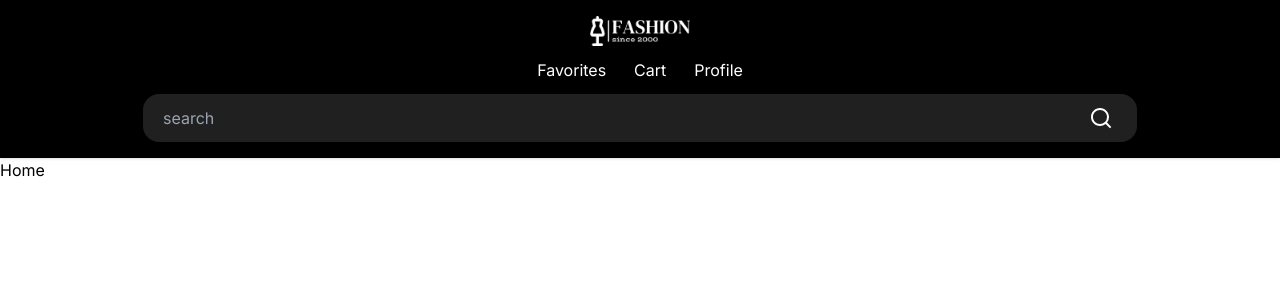
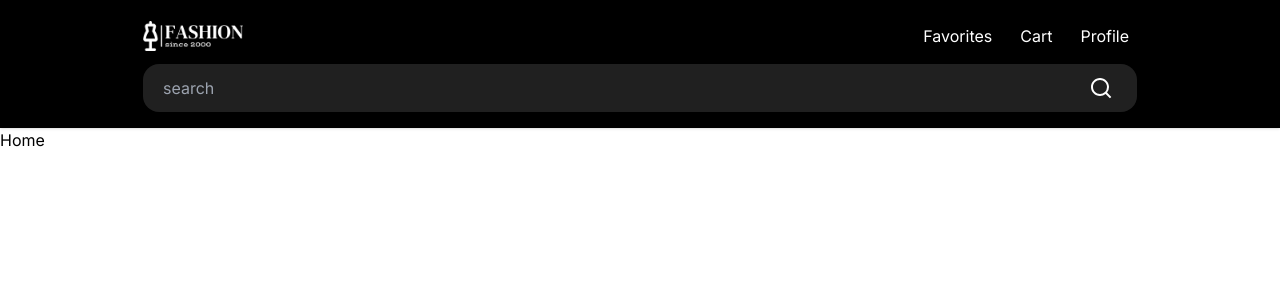
Before and after one commit to YahiaElsayed19/fashion-store, a Next.js app: page / in a window 1280 px wide. Shown: the top 300 px of the page. Built offline with nearby package versions, Linux system fonts and the light colour scheme.

Commit message:
update layout

```diff
--- a/components/Header.tsx
+++ b/components/Header.tsx
@@ -5,8 +5,8 @@ import Searchbar from "./Searchbar";
 const Header = () => {
     return (
         <header className="bg-white dark:bg-black shadow">
-            <div className="container mx-auto max-w-5xl flex flex-1 flex-col gap-1 px-[15px] py-4">
-                <div className="flex flex-1 justify-center">
+            <div className="container mx-auto max-w-5xl flex flex-1 flex-col gap-2 px-[15px] py-4">
+                <div className="flex flex-1 items-center justify-center sm:justify-between gap-1 flex-col sm:flex-row">
                     <div className="logo flex gap-2 items-center">
                         <Link href="/" className="flex items-center">
                             <Image
@@ -25,9 +25,9 @@ const Header = () => {
                             />
                         </Link>
                     </div>
+                    <Navigation />
                 </div>
-                <div className="flex justify-between items-center flex-col gap-1">
-                    <Navigation />
+                <div>
                     <Searchbar />
                 </div>
             </div>
```
